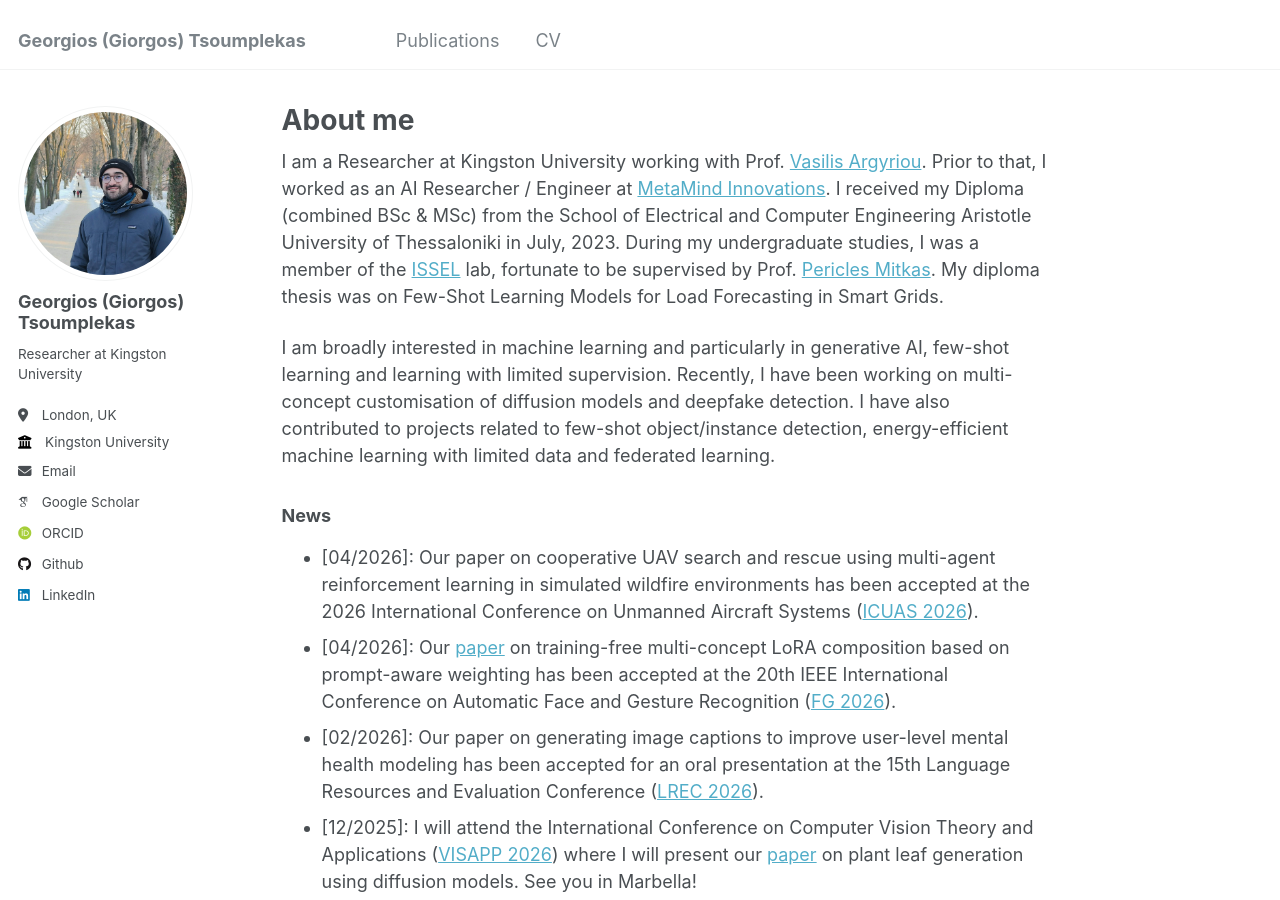
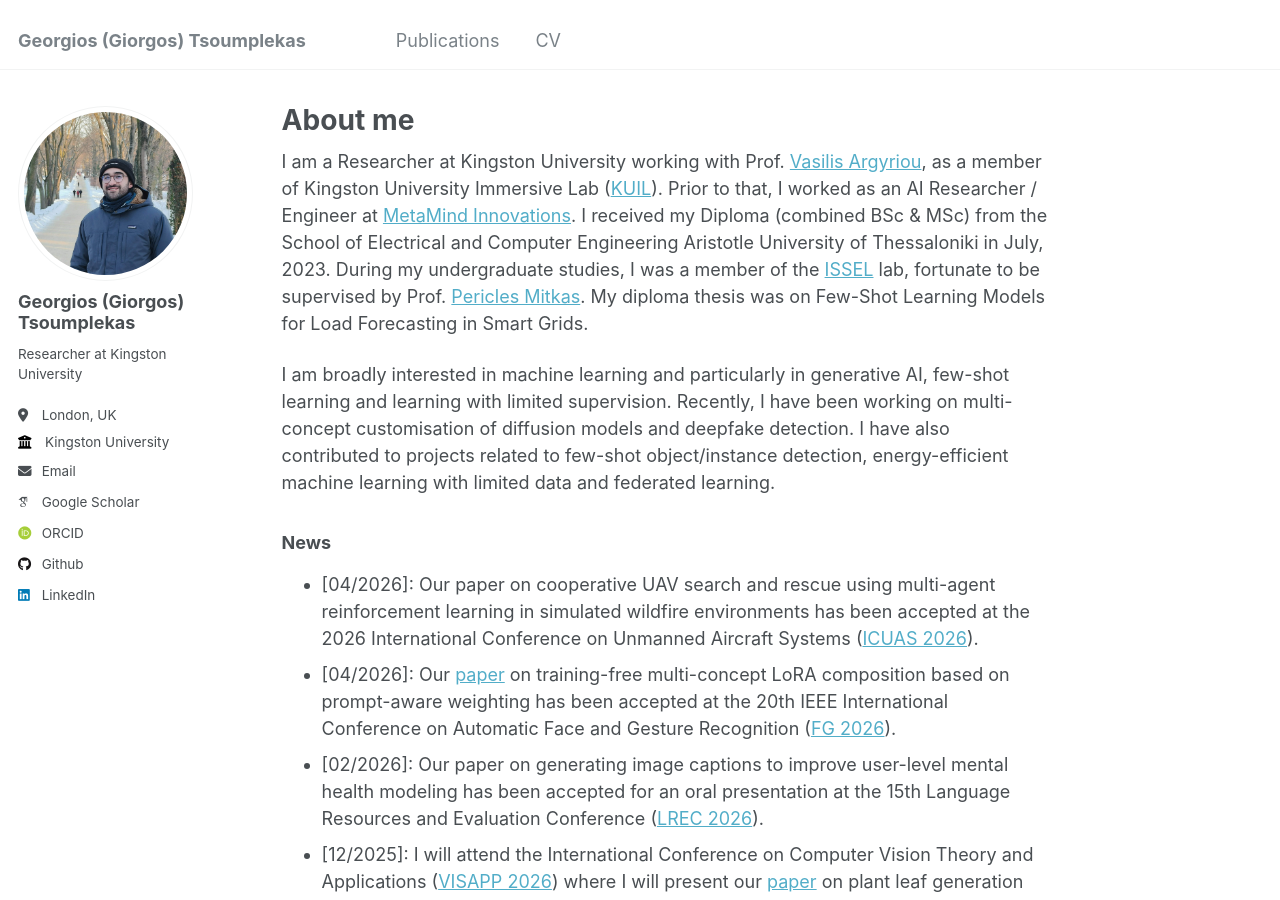
Before and after one commit to GeorgeTsoumplekas/GeorgeTsoumplekas.github.io, a Jekyll site: the page built from _pages/about.md, in a window 1280 px wide and 900 px high. Built offline with Jekyll 4.4.1, drawn with Linux system fonts in a browser that asks for light colours; some web fonts are replaced.

Commit message:
Update about.md

```diff
--- a/_pages/about.md
+++ b/_pages/about.md
@@ -8,7 +8,7 @@ redirect_from:
   - /about.html
 ---
 
-I am a Researcher at Kingston University working with Prof. [Vasilis Argyriou](https://www.kingston.ac.uk/about/staff/professor-vasilis-argyriou). Prior to that, I worked as an AI Researcher / Engineer at [MetaMind Innovations](https://metamind.gr/el/). I received my Diploma (combined BSc & MSc) from the School of Electrical and Computer Engineering Aristotle University of Thessaloniki in July, 2023. During my undergraduate studies, I was a member of the [ISSEL](https://lab.issel.ee.auth.gr/) lab, fortunate to be supervised by Prof. [Pericles Mitkas](https://www.linkedin.com/in/pericles-a-mitkas-08a23611/). My diploma thesis was on Few-Shot Learning Models for Load Forecasting in Smart Grids.
+I am a Researcher at Kingston University working with Prof. [Vasilis Argyriou](https://www.kingston.ac.uk/about/staff/professor-vasilis-argyriou), as a member of Kingston University Immersive Lab ([KUIL](https://kuil.kingston.ac.uk/)). Prior to that, I worked as an AI Researcher / Engineer at [MetaMind Innovations](https://metamind.gr/el/). I received my Diploma (combined BSc & MSc) from the School of Electrical and Computer Engineering Aristotle University of Thessaloniki in July, 2023. During my undergraduate studies, I was a member of the [ISSEL](https://lab.issel.ee.auth.gr/) lab, fortunate to be supervised by Prof. [Pericles Mitkas](https://www.linkedin.com/in/pericles-a-mitkas-08a23611/). My diploma thesis was on Few-Shot Learning Models for Load Forecasting in Smart Grids.
 
 I am broadly interested in machine learning and particularly in generative AI, few-shot learning and learning with limited supervision. Recently, I have been working on multi-concept customisation of diffusion models and deepfake detection. I have also contributed to projects related to few-shot object/instance detection, energy-efficient machine learning with limited data and federated learning.
 
```
